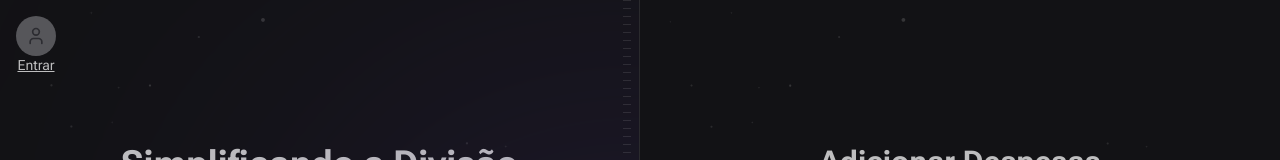
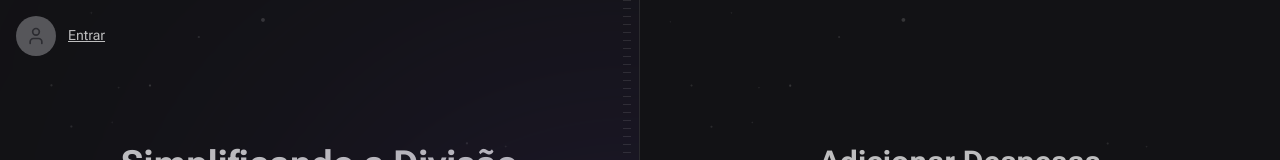
Before and after one commit to Oliveira-Renato/Rateio, a Next.js app in the folder rateio-app/: page /new/expenses in a window 1280 px wide. Shown: the top 160 px of the page. Built offline with nearby package versions, Linux system fonts and the light colour scheme; no server answers.

Commit message:
signin function applied

```diff
--- a/rateio-app/src/components/SignIn.tsx
+++ b/rateio-app/src/components/SignIn.tsx
@@ -62,17 +62,16 @@ export default function SignIn() {
   return (
     <div className="absolute top-0 left-0 p-4">
       <button
+        onClick={() => signIn()}
         className="flex items-center gap-3 hover:text-gray-50 transition-colors"
       >
-        <a href={`https://accounts.google.com/o/oauth2/v2/auth?client_id=${process.env.GOOGLE_CLIENT_ID}&redirect_uri=http://localhost:3000/api/auth/callback/google&response_type=code&scope=email%20profile`} >
-          <div className="h-10 w-10 flex items-center justify-center rounded-full bg-gray-400">
-            <User className="h-5 w-5 text-gray-500" />
-          </div>
-          <p className="max-w-[240px] text-sm leading-snug">
-            <span className="underline">Entrar</span>
-          </p>
 
-        </a>
+        <div className="h-10 w-10 flex items-center justify-center rounded-full bg-gray-400">
+          <User className="h-5 w-5 text-gray-500" />
+        </div>
+        <p className="max-w-[240px] text-sm leading-snug">
+          <span className="underline">Entrar</span>
+        </p>
 
       </button>
     </div>
```
